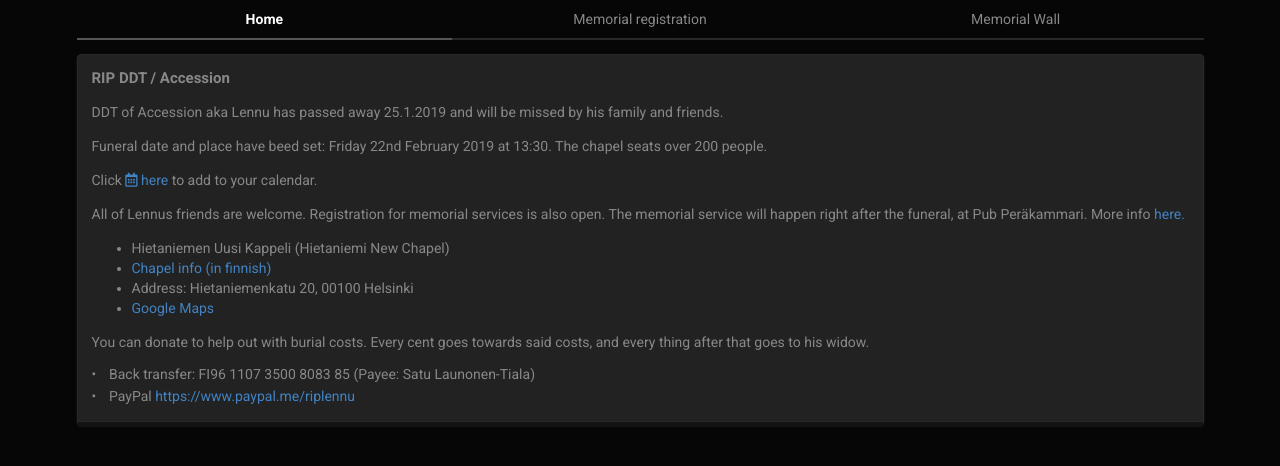
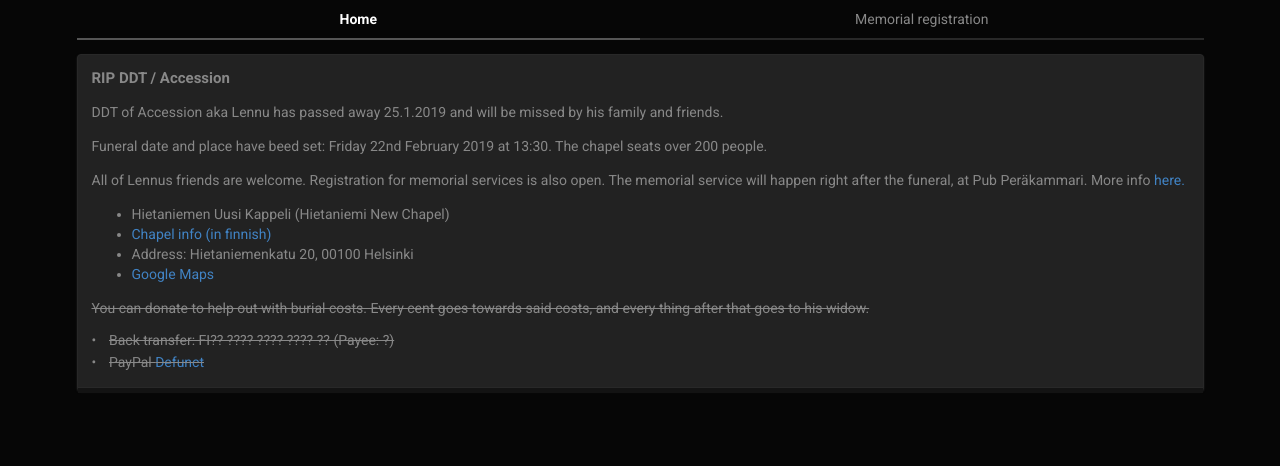
Before and after one commit to T-101/ddt.accession.org, a Django app: page / in a window 1280 px wide. Shown: the top 466 px of the page. Run offline with Django 3.2, Linux system fonts and the light colour scheme.

Commit message:
prepare site to be statically served

```diff
--- a/ddt/templates/ddt/base.html
+++ b/ddt/templates/ddt/base.html
@@ -5,8 +5,14 @@
     <head>
         <meta charset="UTF-8">
         <title>RIP DDT</title>
-        <meta name="theme-color" content="#222222" />
+        <meta name="theme-color" content="#222222"/>
+        <style>
+            .overstrike {
+                text-decoration: line-through;
+            }
+        </style>
     </head>
+
     <link rel="stylesheet" type="text/css" href="{% static 'ddt/css/semantic.cyborg.min.css' %}">
     <link rel="stylesheet" href="https://use.fontawesome.com/releases/v5.7.0/css/all.css"
           integrity="sha384-lZN37f5QGtY3VHgisS14W3ExzMWZxybE1SJSEsQp9S+oqd12jhcu+A56Ebc1zFSJ" crossorigin="anonymous">
@@ -16,13 +22,11 @@
     <div class="ui container">
 
         <!-- <div class="ui three item menu"> -->
-        <div class="ui secondary pointing three item demo menu">
+        <div class="ui secondary pointing two item demo menu">
             <a class="{% if request.resolver_match.url_name == "index" %}active{% endif %} item"
-               href="{% url 'index' %}">Home</a>
+               href="index.html">Home</a>
             <a class="{% if request.resolver_match.url_name == "funeral" %}active{% endif %} item"
-               href="{% url 'funeral' %}">Memorial registration</a>
-            <a class="{% if request.resolver_match.url_name == "wall" %}active{% endif %} item"
-               href="{% url 'wall' %}">Memorial Wall</a>
+               href="funeral.html">Memorial registration</a>
         </div>
 
         {% block content %}
--- a/ddt/templates/ddt/index.html
+++ b/ddt/templates/ddt/index.html
@@ -11,11 +11,8 @@
             Funeral date and place have beed set: Friday 22nd February 2019 at 13:30. The chapel seats over 200 people.
         </p>
         <p>
-            Click <a href="/media/ddt_funeral.ics"><i class="far fa-calendar-alt"></i> here</a> to add to your calendar.
-        </p>
-        <p>
             All of Lennus friends are welcome. Registration for memorial services is also open.
-            The memorial service will happen right after the funeral, at Pub Peräkammari. More info <a href="{% url 'funeral' %}">here.</a>
+            The memorial service will happen right after the funeral, at Pub Peräkammari. More info <a href="funeral.html">here.</a>
         </p>
         <ul>
             <li>Hietaniemen Uusi Kappeli (Hietaniemi New Chapel)</li>
@@ -24,17 +21,17 @@
             <li><a href="https://goo.gl/maps/s3wrb1jsnfJ2">Google Maps</a></li>
         </ul>
 
-        <p>
+        <p class="overstrike">
             You can donate to help out with burial costs.
             Every cent goes towards said costs,
             and every thing after that goes to his widow.
         </p>
         <ul class="ui bulleted list">
-            <li class="item">
-                Back transfer: FI96 1107 3500 8083 85 (Payee: Satu Launonen-Tiala)
+            <li class="item overstrike">
+                Back transfer: FI?? ???? ???? ???? ?? (Payee: ?)
             </li>
-            <li class="item">
-                PayPal <a href="https://www.paypal.me/riplennu">https://www.paypal.me/riplennu</a>
+            <li class="item overstrike">
+                PayPal <a href="#">Defunct</a>
             </li>
         </ul>
 
```
Also changed, not shown: ddt/templates/ddt/funeral.html (+1 -15 lines).
